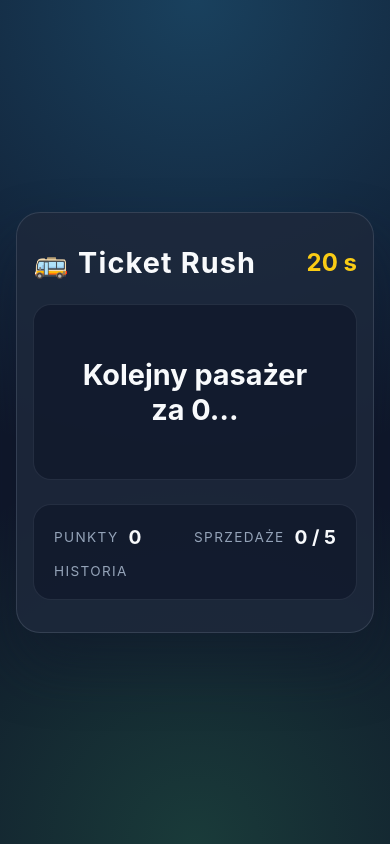
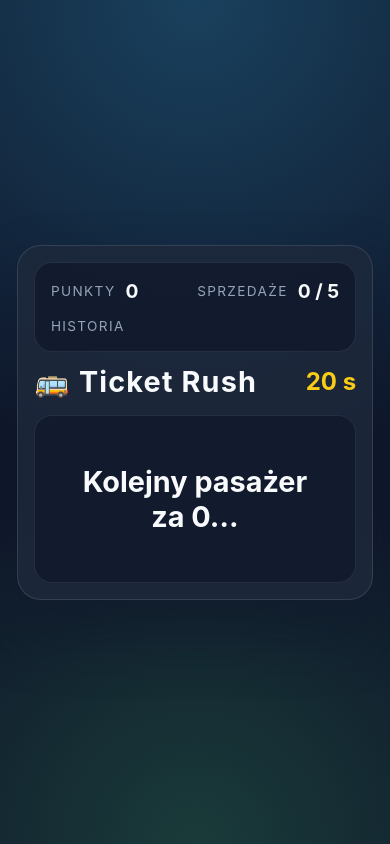
Before and after one commit to michal995/Ticket-mockup-test, a plain HTML site: page index.html in a window 390 px wide. Drawn offline with Linux system fonts and the light colour scheme.

Commit message:
Update index.html

```diff
--- a/index.html
+++ b/index.html
@@ -31,19 +31,28 @@
       display: flex;
       align-items: center;
       justify-content: center;
-      padding: 32px 16px;
+      padding: clamp(12px, 3vh, 32px);
     }
 
     main {
-      width: min(960px, 100%);
+      width: min(1100px, 100%);
+      max-height: 100%;
       background: color-mix(in srgb, var(--card) 85%, transparent);
       border-radius: 24px;
       border: 1px solid rgba(148, 163, 184, 0.2);
-      padding: 32px clamp(16px, 4vw, 40px);
+      padding: clamp(16px, 3vw, 32px);
       box-shadow: 0 32px 60px rgba(15, 23, 42, 0.45);
-      display: flex;
-      flex-direction: column;
-      gap: 24px;
+      display: grid;
+      grid-template-columns: minmax(0, 1.6fr) minmax(260px, 1fr);
+      gap: clamp(16px, 3vw, 28px);
+      align-items: stretch;
+      overflow: hidden;
+    }
+
+    .board {
+      display: grid;
+      gap: clamp(16px, 2.5vw, 28px);
+      min-width: 0;
     }
 
     header {
@@ -72,10 +81,23 @@
     .panel {
       background: rgba(15, 23, 42, 0.7);
       border-radius: 18px;
-      padding: 20px;
+      padding: clamp(16px, 2.5vw, 24px);
       border: 1px solid rgba(148, 163, 184, 0.14);
       display: grid;
       gap: 16px;
+      overflow: auto;
+    }
+
+    .sidebar {
+      align-content: start;
+      gap: clamp(12px, 2vw, 20px);
+      min-width: 0;
+      overflow: hidden;
+    }
+
+    .sidebar .history {
+      max-height: clamp(120px, 40vh, 240px);
+      overflow-y: auto;
     }
 
     .request {
@@ -105,9 +127,9 @@
     button {
       border: none;
       border-radius: 14px;
-      padding: 14px 16px;
+      padding: clamp(10px, 2vh, 14px) clamp(12px, 2vw, 16px);
       font-weight: 700;
-      font-size: 0.95rem;
+      font-size: clamp(0.78rem, 1.8vw, 0.95rem);
       color: white;
       cursor: pointer;
       transition: transform 0.15s ease, box-shadow 0.15s ease, opacity 0.15s ease;
@@ -184,9 +206,7 @@
       list-style: none;
       padding: 0;
       margin: 0;
-      font-size: 0.95rem;
-      max-height: 200px;
-      overflow-y: auto;
+      font-size: clamp(0.8rem, 1.6vw, 0.95rem);
     }
 
     .tag {
@@ -224,24 +244,85 @@
     .spacer {
       height: 12px;
     }
+    @media (max-width: 1024px) {
+      main {
+        grid-template-columns: 1fr 0.8fr;
+        gap: clamp(12px, 2vw, 20px);
+      }
+
+      .tickets {
+        grid-template-columns: repeat(auto-fit, minmax(120px, 1fr));
+      }
+
+      .coins {
+        grid-template-columns: repeat(auto-fit, minmax(100px, 1fr));
+      }
+    }
+
+    @media (max-width: 900px) {
+      body {
+        padding: clamp(10px, 2vh, 20px);
+      }
+
+      main {
+        grid-template-columns: 1fr;
+        grid-template-rows: minmax(0, 1fr) auto;
+        max-height: none;
+      }
+
+      .sidebar {
+        order: -1;
+      }
+    }
+
+    @media (max-height: 600px) {
+      body {
+        padding: clamp(8px, 2vh, 16px);
+        align-items: stretch;
+      }
+
+      h1 {
+        font-size: clamp(1.4rem, 2.5vw, 1.8rem);
+      }
+
+      .timer {
+        font-size: clamp(1.2rem, 2.4vw, 1.6rem);
+      }
+
+      .highlight {
+        font-size: clamp(1.3rem, 3vw, 1.8rem);
+      }
+
+      .panel {
+        padding: clamp(12px, 2vw, 18px);
+      }
+
+      main {
+        height: 100%;
+        overflow: auto;
+      }
+    }
   </style>
 </head>
 <body>
   <main>
+    <section class="board">
       <header>
         <h1>🚌 Ticket Rush</h1>
         <div class="timer" id="timer">20 s</div>
       </header>
       <section class="panel" id="game"></section>
-    <section class="panel">
+    </section>
+    <aside class="panel sidebar">
       <div class="status">
         <div><span class="meta">Punkty</span><strong id="score">0</strong></div>
         <div><span class="meta">Sprzedaże</span><strong id="round">0 / 5</strong></div>
-        <div><span class="meta">Historia</span>
+      </div>
+      <div>
+        <span class="meta">Historia</span>
         <ul class="history" id="history"></ul>
       </div>
-      </div>
-    </section>
+    </aside>
   </main>
 
   <script>
```
Lines whose indentation alone changed are shown as unchanged.
